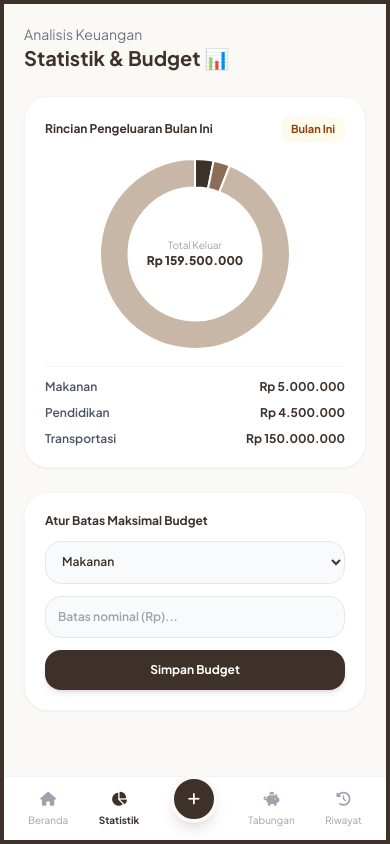
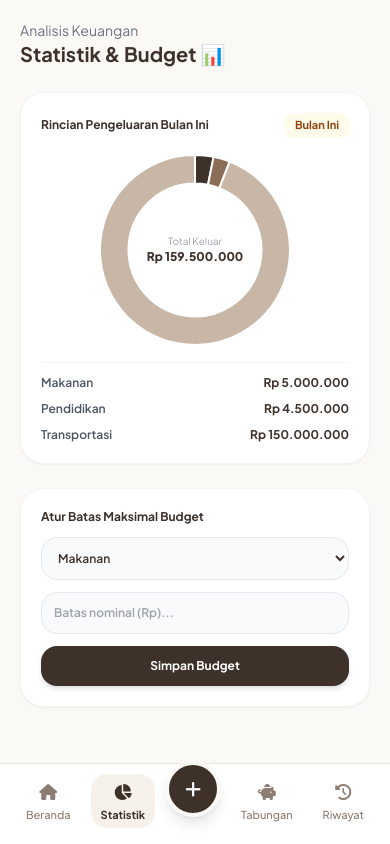
Before and after one commit to Ochanneyl/finance_tracker, a Flask app: page /budget in a window 390 px wide. Run offline with Flask 3, Linux system fonts and the light colour scheme; a user stored in the database is signed in; data comes from the database, SQL or seed files in the repository; data that the repository does not hold is empty; some libraries are stand-ins or nearby versions.

Commit message:
Refactor base.html for improved layout and styles
Updated HTML structure and styles for better design and responsiveness.

```diff
--- a/project_finance_tracker/templates/base.html
+++ b/project_finance_tracker/templates/base.html
@@ -7,7 +7,7 @@
     <meta name="apple-mobile-web-app-title" content="Finance Tracker">
     <meta name="theme-color" content="#3d312a">
     <meta charset="UTF-8">
-    <meta name="viewport" content="width=device-width, initial-scale=1.0">
+    <meta name="viewport" content="width=device-width, initial-scale=1.0, viewport-fit=cover">
     <title>Finance Tracker</title>
     <link rel="manifest" href="{{ url_for('manifest') }}">
     <link rel="apple-touch-icon" href="{{ url_for('static', filename='icon-192.png') }}">
@@ -18,7 +18,33 @@
     <!-- Google Fonts -->
     <link href="https://fonts.googleapis.com/css2?family=Plus+Jakarta+Sans:wght@400;500;600;700;800&display=swap" rel="stylesheet">
     <style>
-        body { font-family: 'Plus Jakarta Sans', sans-serif; }
+        body {
+            font-family: 'Plus Jakarta Sans', -apple-system, BlinkMacSystemFont, sans-serif;
+            background-color: #f3ede6;
+            color: #3d312a;
+        }
+        .tabular-nums {
+            font-variant-numeric: tabular-nums;
+        }
+        @keyframes pageSmoothIn {
+            from {
+                opacity: 0;
+                transform: translateY(8px);
+            }
+            to {
+                opacity: 1;
+                transform: translateY(0);
+            }
+        }
+        .page-transition {
+            animation: pageSmoothIn 0.24s cubic-bezier(0.22, 1, 0.36, 1) both;
+        }
+        .nav-item {
+            transition: transform 0.14s ease, color 0.18s ease, background-color 0.18s ease;
+        }
+        .nav-item:active {
+            transform: scale(0.93);
+        }
         /* Kustomisasi Scrollbar agar tipis dan estetik ala HP */
         ::-webkit-scrollbar {
             width: 4px;
@@ -32,37 +58,37 @@
         }
     </style>
 </head>
-<body class="bg-[#2c2420] flex items-center justify-center min-h-screen">
+<body class="bg-[#f3ede6] flex items-center justify-center min-h-screen">
 
-    <!-- Mockup HP Container (Terkunci tingginya dan overflow-hidden agar luar tidak bisa digulir) -->
-    <div class="w-full max-w-md h-[844px] bg-[#fbf9f6] shadow-2xl relative flex flex-col justify-between overflow-hidden border-4 border-[#3d312a] sm:rounded-[40px]">
+    <!-- Mockup HP Container -->
+    <div class="w-full max-w-md h-[100dvh] sm:h-[844px] bg-[#fbf9f6] shadow-2xl relative flex flex-col justify-between overflow-hidden sm:border-4 sm:border-[#3d312a] sm:rounded-[40px]">
 
-        <!-- Area Konten Utama (Semua halaman Beranda, Statistik, Tabungan, Riwayat akan digulir di sini) -->
-        <div class="flex-1 overflow-y-auto pb-28">
+        <!-- Area Konten Utama -->
+        <div class="flex-1 overflow-y-auto pb-28 page-transition">
             {% block content %}{% endblock %}
         </div>
 
         <!-- Navigasi Bawah (Fixed menempel di bawah layar HP) -->
-        <div class="absolute bottom-0 left-0 right-0 bg-white/95 backdrop-blur-md border-t border-gray-100 px-6 py-3 flex justify-between items-center z-50 shadow-lg">
-            <a href="{{ url_for('index') }}" class="flex flex-col items-center {% if request.endpoint == 'index' %}text-[#3d312a] font-bold{% else %}text-gray-400{% endif %}">
-                <i class="fa-solid fa-house text-sm"></i>
-                <span class="text-[10px] mt-1">Beranda</span>
+        <div class="absolute bottom-0 left-0 right-0 bg-white/95 backdrop-blur-md border-t border-[#ede4da] px-4 pt-2.5 pb-4 flex justify-between items-center z-50 shadow-lg">
+            <a href="{{ url_for('index') }}" class="nav-item flex flex-col items-center justify-center px-2.5 py-1.5 rounded-2xl min-w-[58px] {% if request.endpoint == 'index' %}text-[#3d312a] bg-[#f6f1eb] font-bold{% else %}text-[#8c7e74] font-medium{% endif %}">
+                <i class="fa-solid fa-house text-base"></i>
+                <span class="text-[11px] mt-1 leading-tight">Beranda</span>
             </a>
-            <a href="{{ url_for('budget') }}" class="flex flex-col items-center {% if request.endpoint == 'budget' %}text-[#3d312a] font-bold{% else %}text-gray-400{% endif %}">
-                <i class="fa-solid fa-chart-pie text-sm"></i>
-                <span class="text-[10px] mt-1">Statistik</span>
+            <a href="{{ url_for('budget') }}" class="nav-item flex flex-col items-center justify-center px-2.5 py-1.5 rounded-2xl min-w-[58px] {% if request.endpoint == 'budget' %}text-[#3d312a] bg-[#f6f1eb] font-bold{% else %}text-[#8c7e74] font-medium{% endif %}">
+                <i class="fa-solid fa-chart-pie text-base"></i>
+                <span class="text-[11px] mt-1 leading-tight">Statistik</span>
             </a>
             <!-- Tombol Plus Tengah -->
-            <a href="{{ url_for('tambah') }}" class="w-12 h-12 bg-[#3d312a] text-white rounded-full flex items-center justify-center shadow-lg hover:scale-105 transition-transform -mt-5 border-4 border-[#fbf9f6]">
-                <i class="fa-solid fa-plus text-sm"></i>
+            <a href="{{ url_for('tambah') }}" class="nav-item w-14 h-14 bg-[#3d312a] text-white rounded-full flex items-center justify-center shadow-lg hover:bg-[#2c221d] -mt-6 border-4 border-[#fbf9f6]">
+                <i class="fa-solid fa-plus text-lg"></i>
             </a>
-            <a href="{{ url_for('tabungan') }}" class="flex flex-col items-center {% if request.endpoint == 'tabungan' %}text-[#3d312a] font-bold{% else %}text-gray-400{% endif %}">
-                <i class="fa-solid fa-piggy-bank text-sm"></i>
-                <span class="text-[10px] mt-1">Tabungan</span>
+            <a href="{{ url_for('tabungan') }}" class="nav-item flex flex-col items-center justify-center px-2.5 py-1.5 rounded-2xl min-w-[58px] {% if request.endpoint == 'tabungan' %}text-[#3d312a] bg-[#f6f1eb] font-bold{% else %}text-[#8c7e74] font-medium{% endif %}">
+                <i class="fa-solid fa-piggy-bank text-base"></i>
+                <span class="text-[11px] mt-1 leading-tight">Tabungan</span>
             </a>
-            <a href="{{ url_for('riwayat') }}" class="flex flex-col items-center {% if request.endpoint == 'riwayat' %}text-[#3d312a] font-bold{% else %}text-gray-400{% endif %}">
-                <i class="fa-solid fa-clock-rotate-left text-sm"></i>
-                <span class="text-[10px] mt-1">Riwayat</span>
+            <a href="{{ url_for('riwayat') }}" class="nav-item flex flex-col items-center justify-center px-2.5 py-1.5 rounded-2xl min-w-[58px] {% if request.endpoint == 'riwayat' %}text-[#3d312a] bg-[#f6f1eb] font-bold{% else %}text-[#8c7e74] font-medium{% endif %}">
+                <i class="fa-solid fa-clock-rotate-left text-base"></i>
+                <span class="text-[11px] mt-1 leading-tight">Riwayat</span>
             </a>
         </div>
     </div>
```
